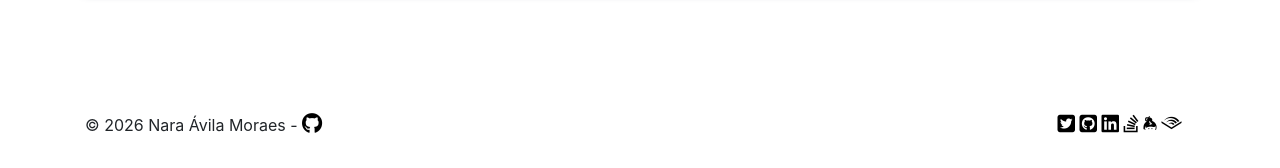
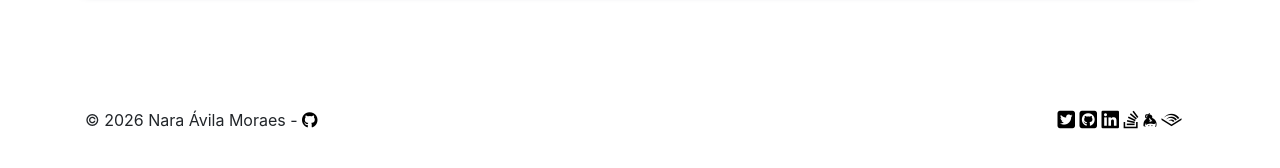
Before and after one commit to naavilam/naavilam.github.io, a Jekyll site: the page built from index.md, in a window 1280 px wide. Shown: the part 771-939 px from the top of the page. Built offline with Jekyll 4.4.1, drawn with Linux system fonts in a browser that asks for light colours; nearby versions of some CDN libraries; comment, search, counter and statistics services are not loaded; our own code applies the rules of GitHub Pages for plain Markdown files.

Commit message:
Update files

```diff
--- a/_includes/footer.html
+++ b/_includes/footer.html
@@ -1,7 +1,7 @@
 <div class="navbar navbar-default navbar-fixed-bottom">
   <div class="container">
     <p class="navbar-text pull-left">© 2026 Nara Ávila Moraes - <a href="https://github.com/naavilam" target="_blank"
-        rel="noopener" style="font-size:1.3rem;"><i class="fa-brands fa-github"></i>
+        rel="noopener" style="font-size:1rem;"><i class="fa-brands fa-github"></i>
       </a>
     </p>
     <p class="navbar-text pull-right">
```
